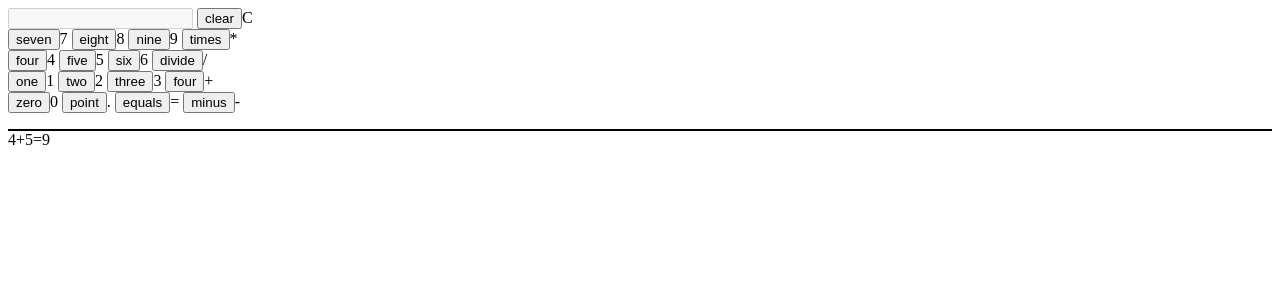
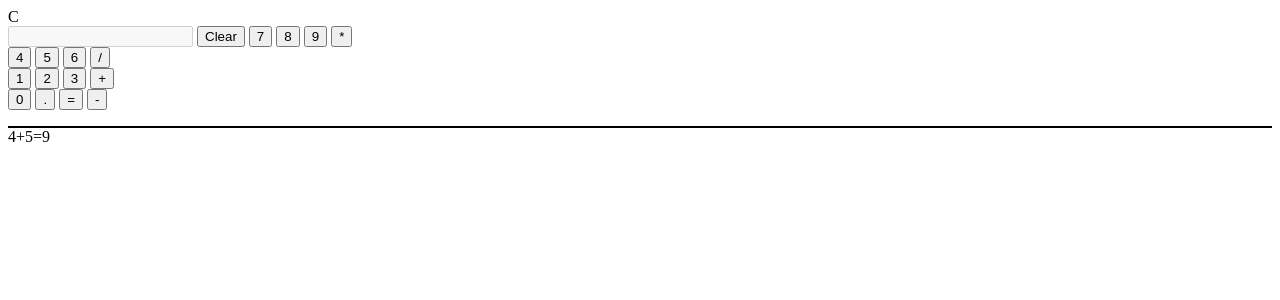
Before and after one commit to cjohnson1025/calculator-challenge, a Flask app: page / in a window 1280 px wide. Shown: the top 300 px of the page. Run offline with Flask 2, Linux system fonts and the light colour scheme.

Commit message:
removing \button

```diff
--- a/app/templates/calculator_page.html
+++ b/app/templates/calculator_page.html
@@ -3,34 +3,34 @@
 	<head>
 		<link rel="stylesheet" href="../static/css/styles.css">
 	</head>
-	<body>
+	<body>C</button>
+			<br>
 		<form role="form" method='POST' action='/'>
 			<input type="text" id="equation" name="equation" disabled>
 			<!-- <input type="button" value="clear">(</button>
 			<input type="button" value="clear">)</button> -->
-			<input type="button" value="clear">C</button>
-			<br>
+			<input type="button" value="Clear">
 			<!-- <input type="button" value="clear">*</button>
 			<br> -->
-			<input type="button" value="seven">7</button>
-			<input type="button" value="eight">8</button>
-			<input type="button" value="nine">9</button>
-			<input type="button" value="times">*</button>
+			<input type="button" value="7">
+			<input type="button" value="8">
+			<input type="button" value="9">
+			<input type="button" value="*">
 			<br>
-			<input type="button" value="four">4</button>
-			<input type="button" value="five">5</button>
-			<input type="button" value="six">6</button>
-			<input type="button" value="divide">/</button>
+			<input type="button" value="4">
+			<input type="button" value="5">
+			<input type="button" value="6">
+			<input type="button" value="/">
 			<br>
-			<input type="button" value="one">1</button>
-			<input type="button" value="two">2</button>
-			<input type="button" value="three">3</button>
-			<input type="button" value="four">+</button>
+			<input type="button" value="1">
+			<input type="button" value="2">
+			<input type="button" value="3">
+			<input type="button" value="+">
 			<br>
-			<input type="button" value="zero">0</button>
-			<input type="button" value="point">.</button>
-			<input type="button" value="equals">=</button>
-			<input type="button" value="minus">-</button>
+			<input type="button" value="0">
+			<input type="button" value=".">
+			<input type="button" value="=">
+			<input type="button" value="-">
 		</form>
 		{% for computation in computations %}
 			<p>{{ computation }}</p>
```
